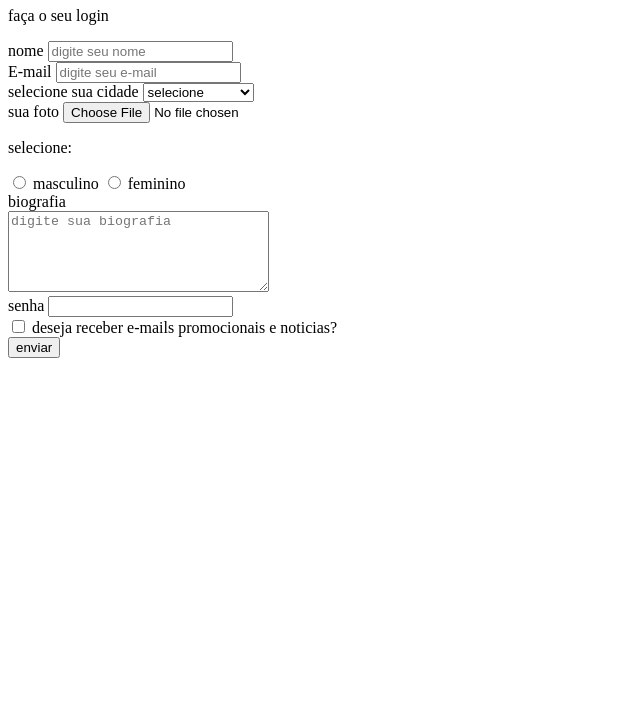
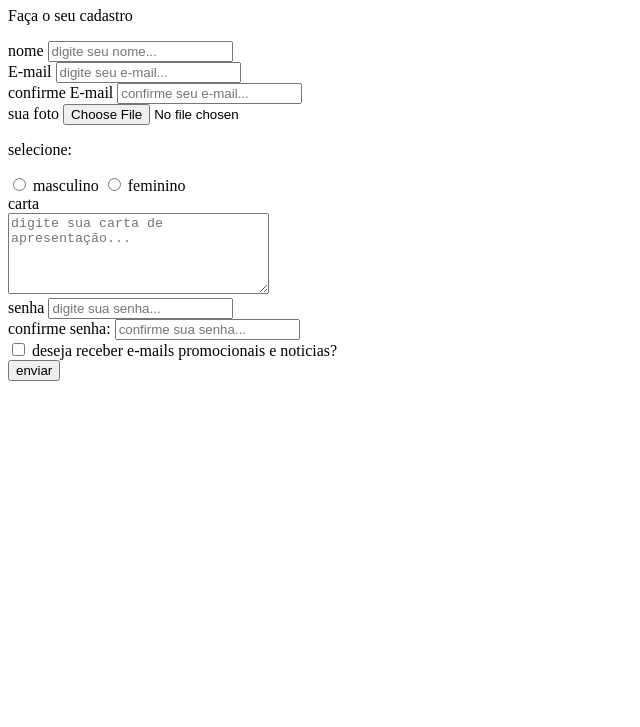
Before and after one commit to nathankaique/broom-2-, a plain HTML site: page index.html in a window 1280 px wide. Shown: the part 73-800 px from the top of the page, without its empty margins (0-640 px from the left). Drawn offline with Linux system fonts and the light colour scheme.

Commit message:
Update index.html

```diff
--- a/index.html
+++ b/index.html
@@ -3,68 +3,72 @@
   <head>
     <meta charset="utf-8">
     <title>formulários</title>
+    <link href="login.css" rel="stylesheet" type="text/css" />
   </head>
   <body>
+    <header>
     <h1>Trabalhe Conosco</h1>
-    <p>faça o seu login</p>
+    <p>Faça o seu cadastro</p>
+  </header>
 
     <form action="" method="post" ecntype="multipart/form-data">
 
       <div>
         <label for="">nome</label>
-        <input name="nome" required="required" placeholder="digite seu nome" type="text">
+        <input name="nome" required="required" class="label" placeholder="digite seu nome..." type="text">
       </div>
 
       <div>
-        <label for="">E-mail</label>
-        <input name="email" required="required" placeholder="digite seu e-mail" type="text">
+        <label for=""> E-mail</label>
+        <input name="email" required="required" class="label" placeholder="digite seu e-mail..." type="text">
       </div>
 
       <div>
-        <label for="">selecione sua cidade</label>
-        <select  required="required" name="cidade">
-          <option selected="selected" value="">selecione</option>
-          <option value="1">Belo Horizonte</option>
-          <option value="2">São Paulo</option>
-          <option value="3">Rio de janeiro</option>
-          <option value="4">Curitiba</option>
-          <option value="5">Santa Catarina</option>
-        </select>
+        <label for="">confirme E-mail</label>
+        <input name="email" required="required" class="label" placeholder="confirme seu e-mail..." type="text">
       </div>
 
       <div>
         <label for="">sua foto</label>
-        <input required="required" name="foto" type="file">
+        <input required="required"  name="foto" class="value" type="file">
       </div>
 
       <div>
         <p>selecione:</p>
-        <label for="sexo1"><input name="sexo1" value="m" type="radio"> masculino</label>
-        <label for="sexo2"><input name="sexo2" value="f" type="radio"> feminino</label>
+        <label for="sexo1"><input  name="sexo1"  classe="radio" value="m" type="radio"> masculino</label>
+        <label for="sexo2"><input name="sexo2" classe="radio" value="f" type="radio"> feminino</label>
       </div>
 
+
       <div>
-        <label for="">biografia</label><br>
-        <textarea name="biografia" placeholder="digite sua biografia" required="required" cols="30" rows="5"></textarea>
+        <label for="">carta</label><br>
+        <textarea  name="carta" placeholder="digite sua carta de apresentação... " class="label"required="required" cols="30" rows="5"></textarea>
       </div>
 
       <div>
         <label for="">senha</label>
-        <input required="required" placeholderme="digite sua senha:" name="senha" type="password">
+        <input required="required" placeholderme="digite sua senha:" placeholder="digite sua senha... "  class="label"  name="senha" type="password">
+      </div>
+
+       <div>
+        <label for="">confirme senha:</label>
+        <input required="required" placeholderme="confirme sua senha:" class="label"
+          placeholder="confirme sua senha... " name="senha" type="password">
       </div>
 
       <div>
         <label for="noticias">
-          <input name="newsletter" id="noticias" type="checkbox">
+          <input name="newsletter" classe="label" id="noticias" type="checkbox">
           deseja receber e-mails promocionais e noticias?</label>
       </div>
 
       <div>
-        <button name="enviar" value="1" type="submit">enviar</button>
+        <button name="enviar" class="botton"  value="1" type="submit">enviar</button>
       </div
 
 
     </form>
 
+
   </body>
 </html>
```
